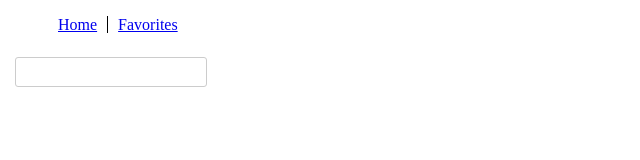
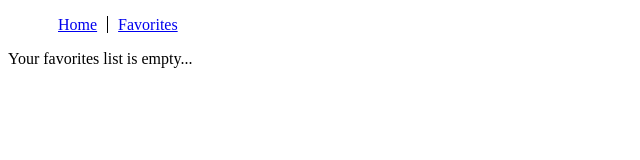
Before and after one commit to wizelineacademy/react-series-challenge, a React (Create React App) app: page /favorites in a window 1280 px wide. Shown: the top 160 px of the page, without its empty margins (0-640 px from the left). Built offline with nearby package versions, Linux system fonts and the light colour scheme.

Commit message:
Add conditional rendering if favorites list is empty

```diff
--- a/src/component/Favorites.js
+++ b/src/component/Favorites.js
@@ -27,12 +27,16 @@ class Favorites extends Component {
   }
 
   render () {
+    if (Object.keys(this.props.favorites).length === 0) {
+      return <div>Your favorites list is empty...</div>
+    } else {
       return (
         <div>
           <SearchBar />
           {this.listGiphy(this.props.favorites)}
         </div>
       )
+    }
   }
 }
 
```
Lines whose indentation alone changed are shown as unchanged.
